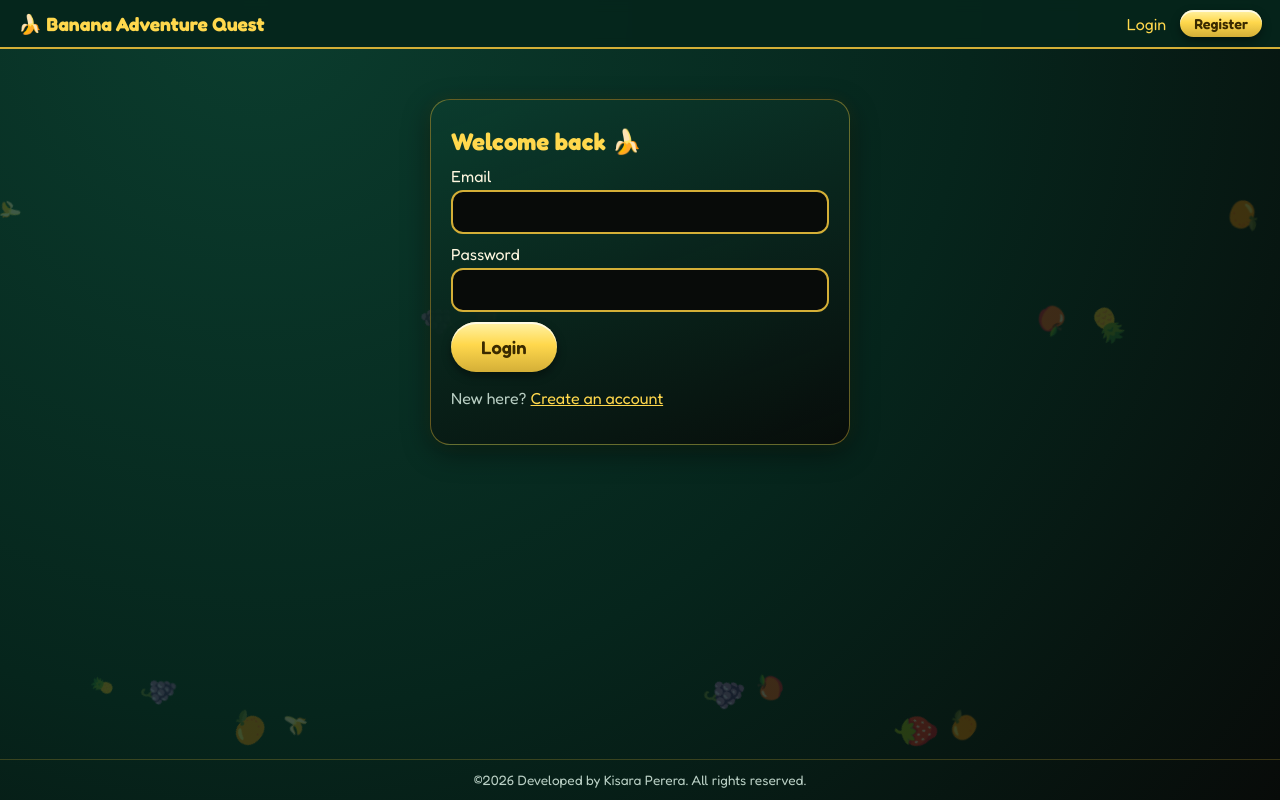
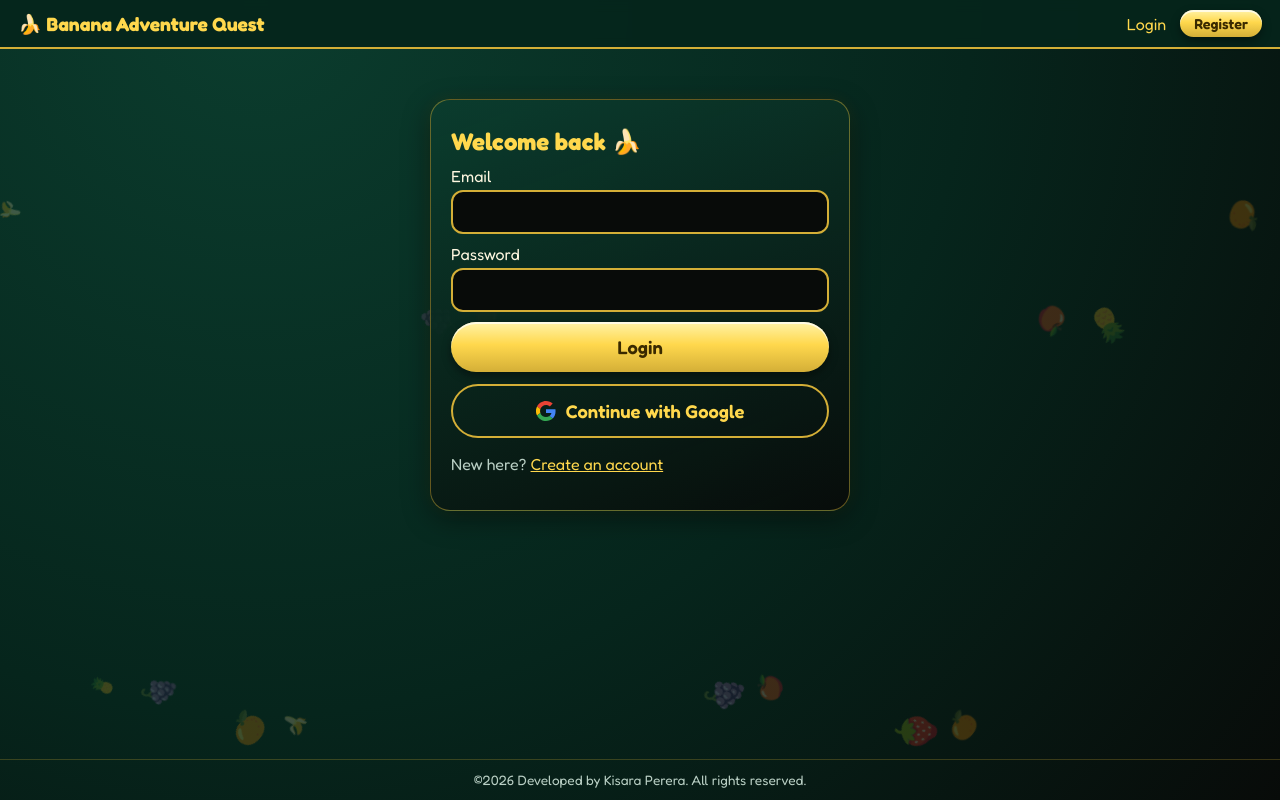
Before and after one commit to kisara312006/banana-adventure-quest, a React (Vite) app: page /login in a window 1280 px wide. Built offline with nearby package versions, Linux system fonts and the light colour scheme; no server answers.

Commit message:
google authentication

```diff
--- /dev/null
+++ b/src/components/GoogleIcon.jsx
@@ -0,0 +1,10 @@
+export default function GoogleIcon() {
+  return (
+    <svg className="google-icon" viewBox="0 0 48 48" aria-hidden="true" focusable="false">
+      <path fill="#EA4335" d="M24 9.5c3.54 0 6.71 1.22 9.21 3.6l6.85-6.85C35.9 2.38 30.47 0 24 0 14.62 0 6.51 5.38 2.56 13.22l7.98 6.19C12.43 13.72 17.74 9.5 24 9.5Z" />
+      <path fill="#4285F4" d="M46.98 24.55c0-1.57-.15-3.09-.38-4.55H24v9.02h12.94c-.58 2.96-2.26 5.48-4.74 7.18l7.63 5.91c4.45-4.11 7.15-10.16 7.15-17.56Z" />
+      <path fill="#FBBC05" d="M10.53 28.59a14.4 14.4 0 0 1 0-9.18l-7.98-6.19a23.9 23.9 0 0 0 0 21.56l7.98-6.19Z" />
+      <path fill="#34A853" d="M24 48c6.48 0 11.93-2.13 15.9-5.89l-7.63-5.91c-2.12 1.42-4.84 2.26-8.27 2.26-6.26 0-11.57-4.22-13.46-9.91l-7.98 6.19C6.51 42.62 14.62 48 24 48Z" />
+    </svg>
+  );
+}
--- a/src/pages/Login.jsx
+++ b/src/pages/Login.jsx
@@ -1,6 +1,7 @@
 import { useState } from 'react';
 import { Link, useNavigate } from 'react-router-dom';
-import { friendlyAuthError, loginUser } from '../services/authService';
+import { friendlyAuthError, loginUser, loginWithGoogle } from '../services/authService';
+import GoogleIcon from '../components/GoogleIcon';
 
 export default function Login() {
   const [email, setEmail] = useState('');
@@ -19,13 +20,24 @@ export default function Login() {
     catch (e) { setError(friendlyAuthError(e)); setBusy(false); }
   };
 
+  // Event: "Continue with Google" button click.
+  const google = async () => {
+    if (busy) return;
+    setError(''); setBusy(true);
+    try { await loginWithGoogle(); navigate('/dashboard'); }
+    catch (e) { setError(friendlyAuthError(e)); setBusy(false); }
+  };
+
   return (
     <section className="card auth">
       <h1>Welcome back 🍌</h1>
       <label>Email<input className="input" type="email" value={email} onChange={(e) => setEmail(e.target.value)} /></label>
       <label>Password<input className="input" type="password" value={password} onChange={(e) => setPassword(e.target.value)} onKeyDown={(e) => e.key === 'Enter' && submit()} /></label>
       {error && <p className="msg error">{error}</p>}
-      <button className="btn big" disabled={busy} onClick={submit}>{busy ? 'Logging in…' : 'Login'}</button>
+      <div className="auth-actions">
+        <button className="btn big" disabled={busy} onClick={submit}>{busy ? 'Logging in…' : 'Login'}</button>
+        <button className="btn big ghost" disabled={busy} onClick={google}><GoogleIcon />Continue with Google</button>
+      </div>
       <p className="muted">New here? <Link to="/register">Create an account</Link></p>
     </section>
   );
--- a/src/pages/Register.jsx
+++ b/src/pages/Register.jsx
@@ -1,6 +1,7 @@
 import { useState } from 'react';
 import { Link, useNavigate } from 'react-router-dom';
-import { friendlyAuthError, registerUser } from '../services/authService';
+import { friendlyAuthError, loginWithGoogle, registerUser } from '../services/authService';
+import GoogleIcon from '../components/GoogleIcon';
 
 export default function Register() {
   const [f, setF] = useState({ name: '', email: '', password: '', confirm: '' });
@@ -24,6 +25,14 @@ export default function Register() {
     catch (e) { setError(friendlyAuthError(e)); setBusy(false); }
   };
 
+  // Event: "Continue with Google" button click.
+  const google = async () => {
+    if (busy) return;
+    setError(''); setBusy(true);
+    try { await loginWithGoogle(); navigate('/dashboard'); }
+    catch (e) { setError(friendlyAuthError(e)); setBusy(false); }
+  };
+
   return (
     <section className="card auth">
       <h1>Join the quest 🍎</h1>
@@ -32,7 +41,10 @@ export default function Register() {
       <label>Password<input className="input" type="password" value={f.password} onChange={set('password')} /></label>
       <label>Confirm password<input className="input" type="password" value={f.confirm} onChange={set('confirm')} onKeyDown={(e) => e.key === 'Enter' && submit()} /></label>
       {error && <p className="msg error">{error}</p>}
-      <button className="btn big" disabled={busy} onClick={submit}>{busy ? 'Creating account…' : 'Register'}</button>
+      <div className="auth-actions">
+        <button className="btn big" disabled={busy} onClick={submit}>{busy ? 'Creating account…' : 'Register'}</button>
+        <button className="btn big ghost" disabled={busy} onClick={google}><GoogleIcon />Continue with Google</button>
+      </div>
       <p className="muted">Already registered? <Link to="/login">Login</Link></p>
     </section>
   );
--- a/src/services/authService.js
+++ b/src/services/authService.js
@@ -1,5 +1,5 @@
 // Firebase Authentication helpers (identity only - profile data lives in Firestore).
-import { createUserWithEmailAndPassword, signInWithEmailAndPassword, signOut, updateProfile } from 'firebase/auth';
+import { createUserWithEmailAndPassword, signInWithEmailAndPassword, signOut, updateProfile, GoogleAuthProvider, signInWithPopup } from 'firebase/auth';
 import { auth } from '../firebase/firebase';
 
 // Name typed on the register form; AuthProvider uses it when it creates the profile document.
@@ -14,8 +14,16 @@ export async function registerUser(displayName, email, password) {
 export const loginUser = (email, password) => signInWithEmailAndPassword(auth, email, password);
 export const logoutUser = () => signOut(auth);
 
+// Opens the Google popup. New players get an account; returning players are signed in.
+export async function loginWithGoogle() {
+  const cred = await signInWithPopup(auth, new GoogleAuthProvider());
+  return cred.user;
+}
+
 export function friendlyAuthError(err) {
   const map = {
+    'auth/popup-closed-by-user': 'The Google window was closed before finishing.',
+    'auth/popup-blocked': 'Your browser blocked the Google popup. Allow popups for this site and try again.',
     'auth/email-already-in-use': 'That email is already registered. Try logging in.',
     'auth/invalid-email': 'Please enter a valid email address.',
     'auth/weak-password': 'Password is too weak - use at least 6 characters.',
--- a/src/services/profileService.js
+++ b/src/services/profileService.js
@@ -8,7 +8,8 @@ export async function ensureProfile(user, fallbackName) {
   const snap = await getDoc(ref);
   if (snap.exists()) return snap.data();
   const profile = {
-    displayName: (user.displayName || fallbackName || 'Banana Player').slice(0, 20),
+        displayName: ((user.displayName || fallbackName || '').trim().slice(0, 20).length >= 2
+      ? (user.displayName || fallbackName).trim().slice(0, 20) : 'Banana Player'),
     email: user.email,
     avatar: '🍌',
     createdAt: serverTimestamp(),
--- a/src/styles/global.css
+++ b/src/styles/global.css
@@ -46,6 +46,9 @@ label { display: block; margin: 10px 0; }
 .spinner { width: 40px; height: 40px; margin: 20px auto 8px; border: 5px solid rgba(255,216,77,.25); border-top-color: var(--banana); border-radius: 50%; animation: spin 1s linear infinite; }
 @keyframes spin { to { transform: rotate(360deg); } }
 .auth { max-width: 420px; margin: 30px auto; }
+.auth-actions { display: grid; gap: 12px; }
+.auth-actions .btn { width: 100%; display: flex; justify-content: center; align-items: center; gap: 10px; }
+.google-icon { width: 20px; height: 20px; flex: none; }
 .hero { text-align: center; padding: 40px 0; }
 .hero h1 { font-size: clamp(2.2rem, 7vw, 4rem); text-shadow: 0 0 24px rgba(255,216,77,.4); }
 .hero-banana { font-size: 6rem; animation: bob 3s ease-in-out infinite; }
```
